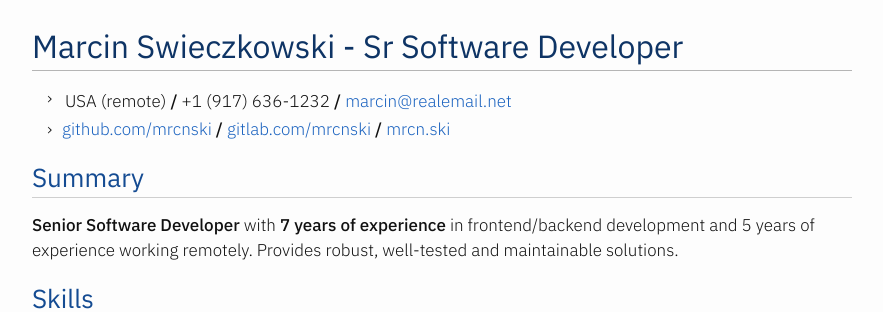
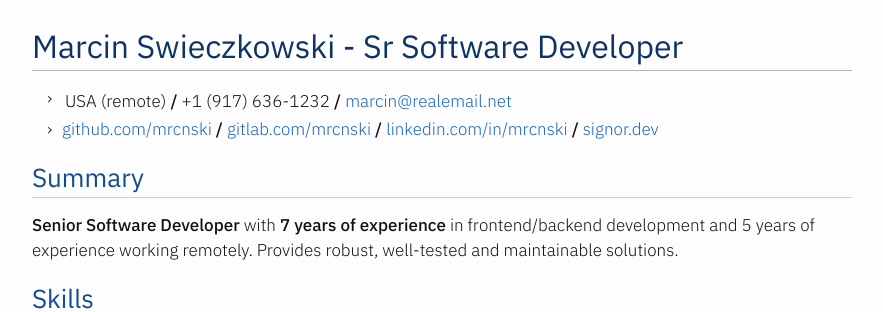
Before and after one commit to mrcnski/signor.dev, a Jekyll site: the page built from resume.md, in a window 1280 px wide. Shown: the top 312 px of the page, without its empty margins (198-1081 px from the left). Built offline with Jekyll 4.4.1, drawn with Linux system fonts in a browser that asks for light colours.

Commit message:
Update site name (lost old domain)

```diff
--- a/_config.yml
+++ b/_config.yml
@@ -10,19 +10,19 @@
 # You can create any custom variable you would like, and they will be accessible
 # in the templates via {{ site.myvariable }}.
 
-title: mrcn.ski
+title: signor.dev
 author: Marcin S
 email: marcin@realemail.net
 description: > # this means to ignore newlines until "baseurl:"
   Welcome to my blog, where I write about programming and my other various interests. Technology is my passion as well as my way of serving the world.
 baseurl: "" # the subpath of your site, e.g. /blog
-url: "https://mrcn.ski" # the base hostname & protocol for your site, e.g. https://example.com
-short_url: "mrcn.ski"
+url: "https://signor.dev" # the base hostname & protocol for your site, e.g. https://example.com
+short_url: "signor.dev"
 github_username: "mrcnski"
 category_dir: category
 copyright_year: 2023
 
-repository: "mrcnski/mrcn.ski"
+repository: "mrcnski/signor.dev"
 
 # Outputting
 permalink: /:title/
--- a/_includes/header.html
+++ b/_includes/header.html
@@ -5,7 +5,7 @@
     {% assign page_paths = site.header_pages | default: default_paths %}
     <div class="header-left">
       <a class="site-title" href="{{ '/' | relative_url }}">
-        <span class="title-m">m</span><span class="title-rcn">rcn</span><span class="title-ski">.ski</span>
+        <span class="title-m">s</span><span class="title-rcn">ignor</span><span class="title-ski">.dev</span>
       </a>
     </div>
 
--- a/files/managing-your-life-with-org-mode.html
+++ b/files/managing-your-life-with-org-mode.html
@@ -743,7 +743,7 @@ My review:
 </p>
 
 <p>
-<a href="https://www.mrcn.ski/ending-internet-addiction-a-review-of-cold-turkey/">https://www.mrcn.ski/ending-internet-addiction-a-review-of-cold-turkey/</a>
+<a href="https://www.signor.dev/ending-internet-addiction-a-review-of-cold-turkey/">https://www.signor.dev/ending-internet-addiction-a-review-of-cold-turkey/</a>
 </p>
 </section>
 </section>
@@ -755,7 +755,7 @@ My details:
 </p>
 
 <p>
-scatman@bu.edu / github.com/mrcnski / mrcn.ski
+scatman@bu.edu / github.com/mrcnski / signor.dev
 </p>
 
 <p>
--- a/resume.md
+++ b/resume.md
@@ -10,7 +10,8 @@ update: "Aug 2022"
 
 - [github.com/mrcnski](https://github.com/mrcnski) **/**
   [gitlab.com/mrcnski](https://gitlab.com/mrcnski) **/**
-  [mrcn.ski](https://mrcn.ski)
+  [linkedin.com/in/mrcnski](https://linkedin.com/in/mrcnski) **/**
+  [signor.dev](https://signor.dev)
 
 ## Summary
 
--- a/robots.txt
+++ b/robots.txt
@@ -1 +1 @@
-Sitemap: https://www.mrcn.ski/sitemap.xml
+Sitemap: https://www.signor.dev/sitemap.xml
```
Also changed, not shown: _posts/2021-12-19-review-of-system-76-launch.md (+1 -1 lines), README.md, 1 other file.
